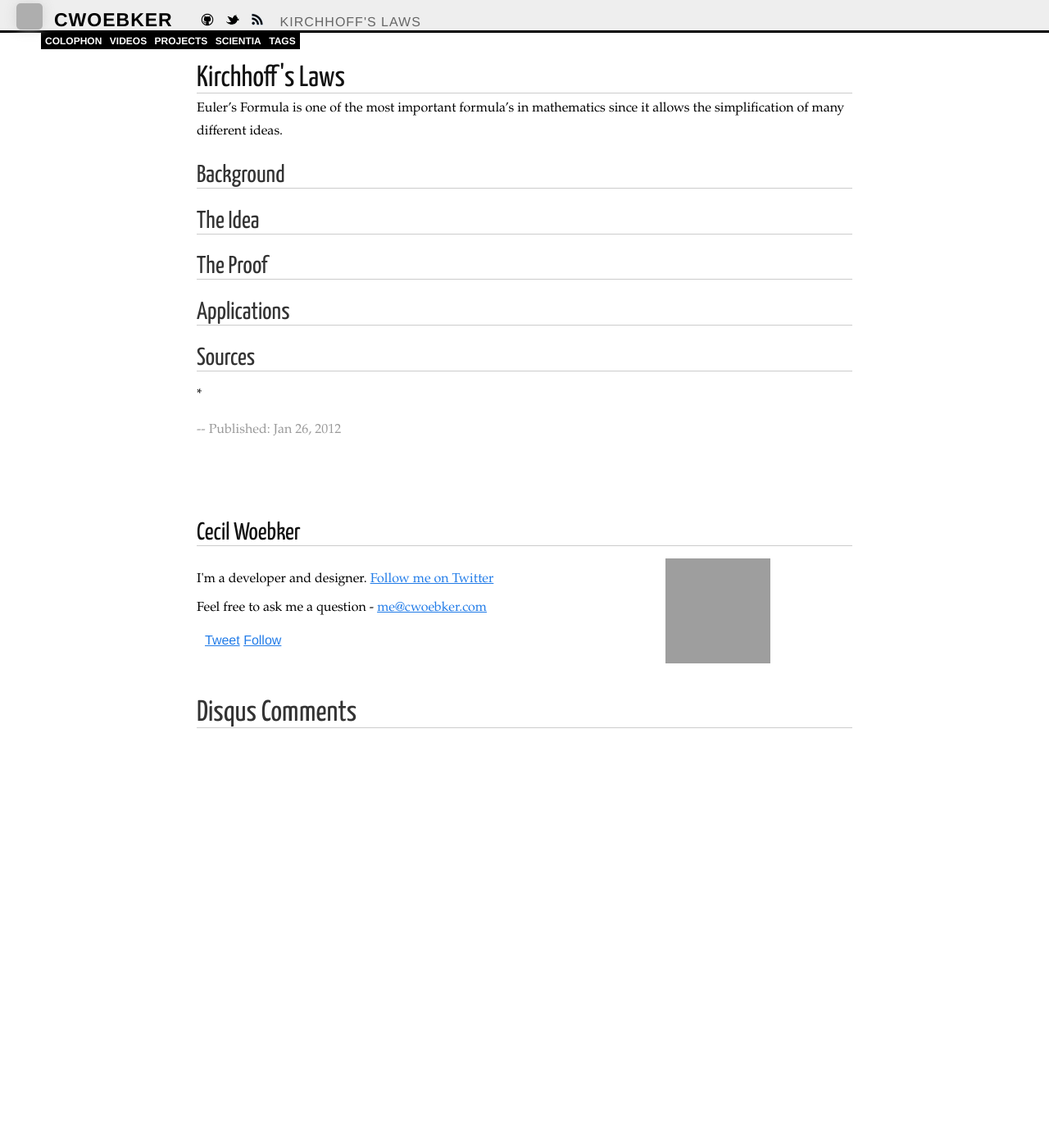
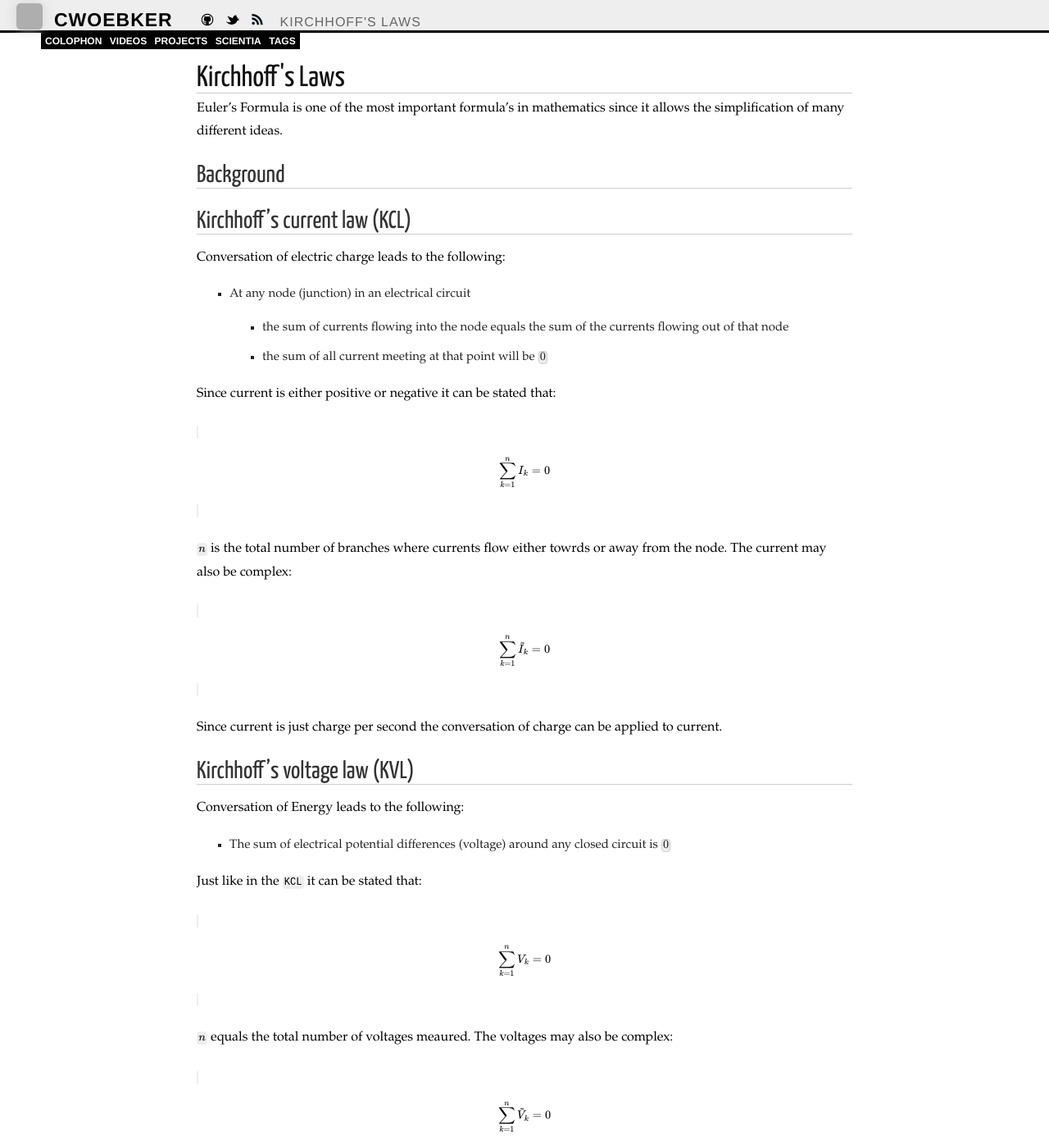
Before and after one commit to cwoebker/.com, a Jekyll site: the page built from scientia/physics/circuitry/kirchhoffs-laws.md, in a window 1280 px wide and 1400 px high. Shown: the whole window at 82% size. Built offline with Jekyll 4.4.1, drawn with Linux system fonts in a browser that asks for light colours; Markdown is read by kramdown in place of the engine named in the settings; formulas are drawn with MathJax 3; comment, search, counter and statistics services are not loaded; some of the changed text lies outside the part shown; grey boxes are pictures that could not be loaded.

Commit message:
Finished major introduction to Kirchhoff's laws

```diff
--- a/scientia/physics/circuitry/kirchhoffs-laws.md
+++ b/scientia/physics/circuitry/kirchhoffs-laws.md
@@ -10,18 +10,52 @@ Euler's Formula is one of the most important formula's in mathematics since it a
 
 ## Background
 
+## Kirchhoff's current law (KCL)
+
+Conversation of electric charge leads to the following:
+
+* At any node (junction) in an electrical circuit
+    * the sum of currents flowing into the node equals the sum of the currents flowing out of that node
+    * the sum of all current meeting at that point will be `\(0\)`
+
+Since current is either positive or negative it can be stated that:
+
+`\[
+\sum_{k=1}^n I_k = 0
+\]`
+
+`\(n\)` is the total number of branches where currents flow either towrds or away from the node.
+The current may also be complex:
+
+`\[
+\sum_{k=1}^n \tilde{I}_k = 0
+\]`
+
+Since current is just charge per second the conversation of charge can be applied to current.
+
+## Kirchhoff's voltage law (KVL)
+
+Conversation of Energy leads to the following:
+
+* The sum of electrical potential differences (voltage) around any closed circuit is `\(0\)`
+
+Just like in the `KCL` it can be stated that:
+
+`\[
+\sum_{k=1}^n V_k = 0
+\]`
+
+`\(n\)` equals the total number of voltages meaured.
+The voltages may also be complex:
+
+`\[
+\sum_{k=1}^n \tilde{V}_k = 0
+\]`
 
 
-## The Idea
+## Applications & Examples
 
-
-
-## The Proof
-
-
-## Applications
-
-
+*Come Back soon!*
 
 ## Sources
 
```
